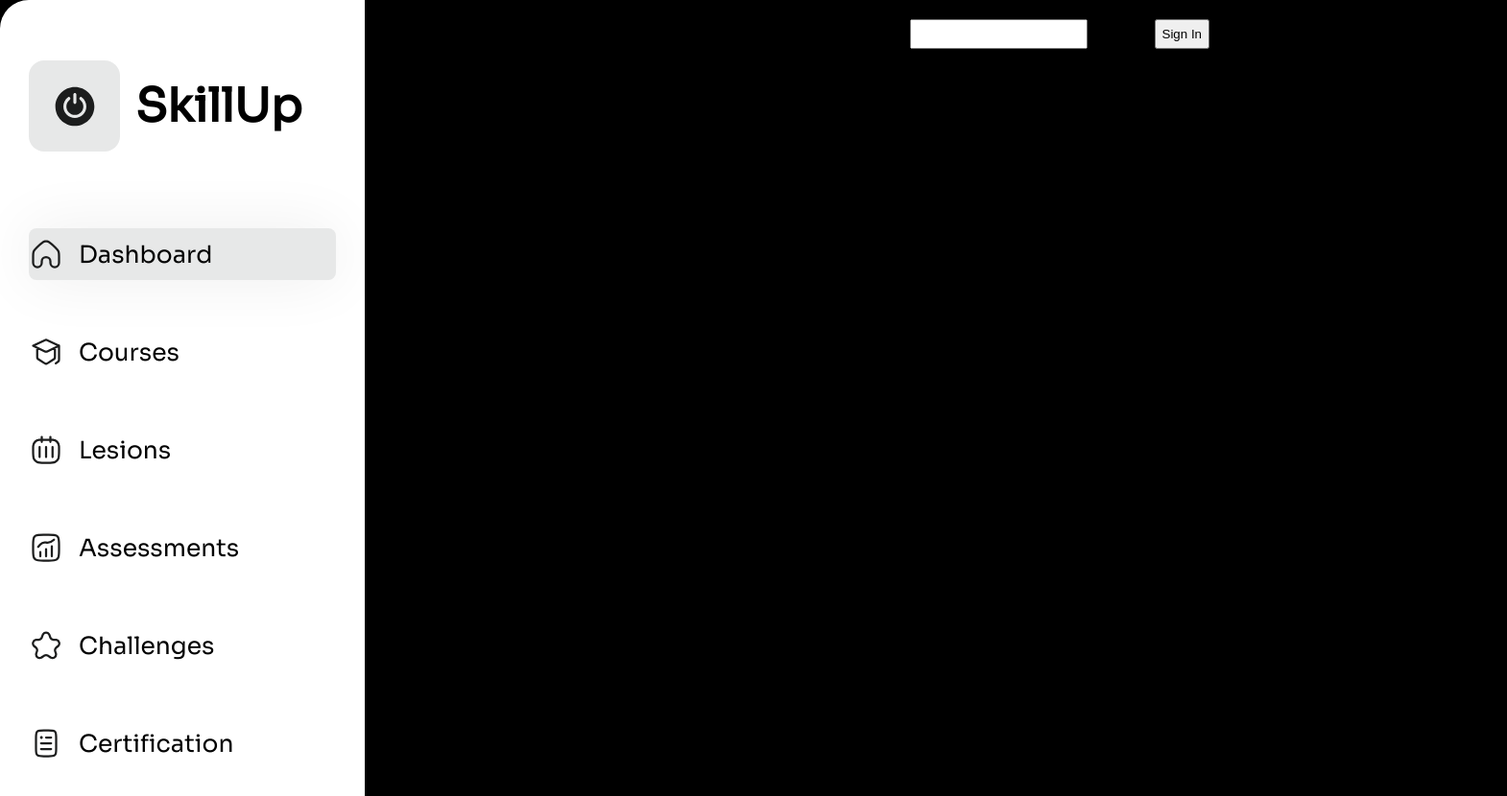
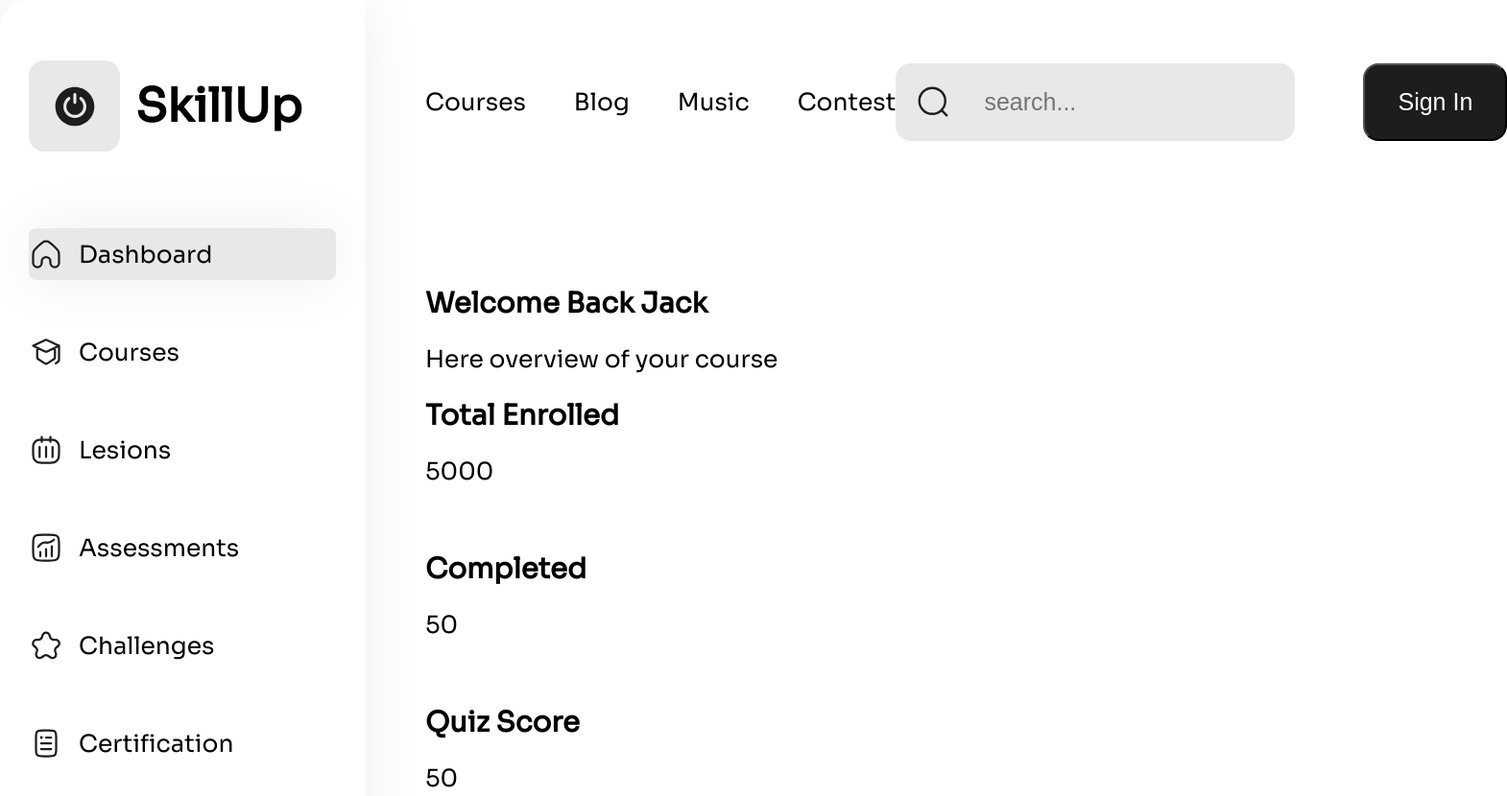
Before and after one commit to trustZZZ/online-school, a website built with Vite: page index.html in a window 1280 px wide. Shown: the top 830 px of the page at 96% size, 1570 px wide, since content can reach past the window. Built offline with nearby package versions, Linux system fonts and the light colour scheme.

Commit message:
header added

```diff
--- a/index.html
+++ b/index.html
@@ -52,12 +52,12 @@
           <li>Contest</li>
         </ui>
       </nav>
-      <div class="header-search">
-        <input id="input-search" type="search" />
-        <button type="button">Sign In</button>
+      <div class="header_search-container">
+        <input id="searchField" class="search-field" type="search"  placeholder="search..."/>
+        <button type="button" class="button">Sign In</button>
       </div>
     </header>
-    <main>
+    <main class="main">
       <section>
         <div>
           <img />
--- a/src/style.css
+++ b/src/style.css
@@ -1,7 +1,10 @@
 :root {
-  --main-font: 'Sora', serif;
-  --bg-color: #000;
+  --main-font: "Sora", serif;
+  --bg-color: #fff;
+  --text-color: #fff;
   --selected-color: rgba(28, 29, 29, 0.1);
+  --bg-color-content: #1c1d1d;
+  --border-radius: 16px;
 }
 
 body {
@@ -9,7 +12,10 @@ body {
   background-color: var(--bg-color);
   box-sizing: border-box;
   font-size: 25px;
-  font-family: 'Sora';
+  font-family: var(--main-font);
+  display: grid;
+  grid-template-columns: 380px 63px 1fr;
+  padding: 0 53px 66px 0;
 }
 
 h1,
@@ -25,7 +31,10 @@ h6 {
   display: flex;
   flex-direction: row;
   justify-content: space-between;
-  padding: 20px;
+
+  grid-column: 3;
+  margin-top: 66px;
+  margin-bottom: 120px;
 }
 
 .header-navigation {
@@ -34,13 +43,37 @@ h6 {
   list-style: none;
   gap: 50px;
   font-size: 25px;
+  padding: 25px 0;
 }
 
-.header-search {
+.header_search-container {
   display: flex;
   flex-direction: row;
-  gap: 70px;
+  gap: 71px;
 }
+
+.search-field {
+  background-color: var(--selected-color);
+  min-width: 400px;
+  border: none;
+  border-radius: var(--border-radius);
+  text-align: start;
+  padding-left: 92px;
+  font-size: 25px;
+
+  background-image: url("./assets/Search-Magnifier.svg");
+  background-repeat: no-repeat;
+  background-position: 20px;
+}
+
+.button {
+  background-color: var(--bg-color-content);
+  color: var(--text-color);
+  border-radius: var(--border-radius);
+  font-size: 25px;
+  min-width: 150px;
+}
+
 .aside {
   float: left;
   /* Sidebar */
@@ -74,7 +107,7 @@ h6 {
   align-items: center;
   justify-content: center;
 
-  border-radius: 16px;
+  border-radius: var(--border-radius);
 }
 
 .aside_logo img {
@@ -107,3 +140,7 @@ h6 {
   background-color: var(--selected-color);
   box-shadow: 0px 0px 63.4361px rgba(0, 0, 0, 0.07);
 }
+
+.main {
+  grid-column: 3;
+}
```
Also changed, not shown: src/assets/portret.jpg (added).
